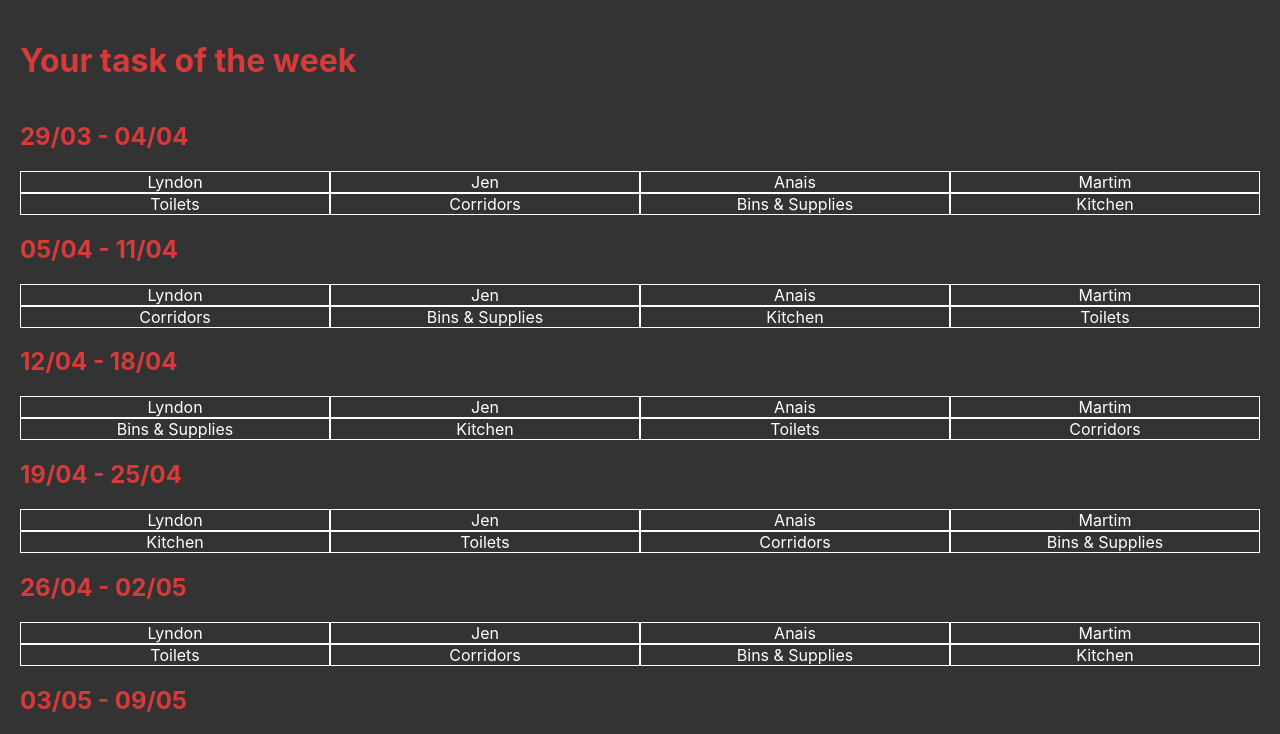
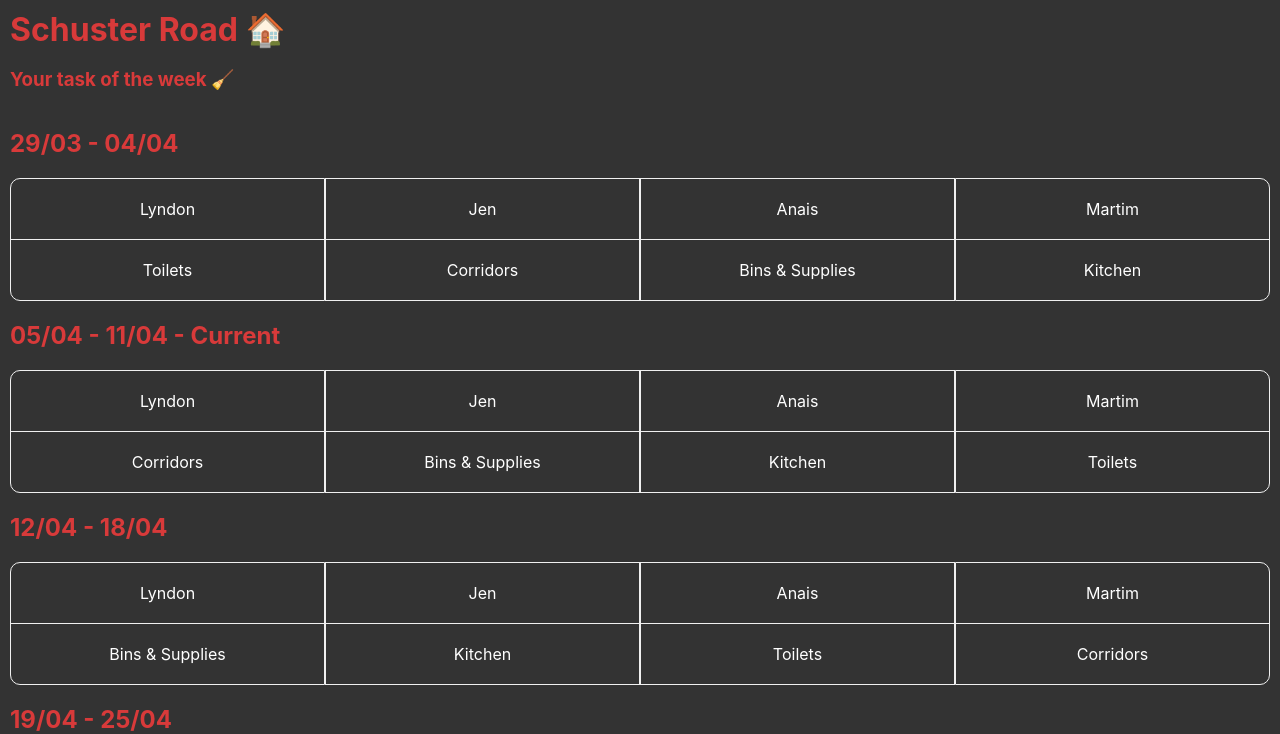
Before and after one commit to jenniredfield/my-house-task, a React (Create React App) app: page / in a window 1280 px wide. Shown: the top 734 px of the page. Built offline with nearby package versions, Linux system fonts and the light colour scheme.

Commit message:
Update stylesheet

```diff
--- a/src/App.css
+++ b/src/App.css
@@ -1,11 +1,16 @@
 body {
-  padding: 20px;
-  min-height: 100vh;
+  padding: 10px;
   background: #333;
+  overflow: scroll;
 }
 
 header {
   color: rgb(216, 58, 58);
+}
+
+header h1 {
+  margin: 0px;
+  padding: 0px;
 }
 
 .app-tasks {
@@ -23,10 +28,29 @@ header {
 
 .app-task-column {
   width: 30%;
+  border: 1px solid rgb(240, 240, 240);
+  text-align: center;
   color: white;
 }
 
+.app-task-column:nth-child(1) {
+  border-top-left-radius: 10px;
+  border-bottom-left-radius: 10px;
+}
+
+.app-task-column:nth-child(4) {
+  border-top-right-radius: 10px;
+  border-bottom-right-radius: 10px;
+}
+
 .app-task-row {
-  border: 1px solid white;
-  text-align: center;
+  padding: 10px;
+  display: flex;
+  align-items: center;
+  justify-content: center;
+  min-height: 40px;
 }
+
+.app-task-row:nth-child(1) {
+  border-bottom: 1px solid rgb(240, 240, 240);
+}
--- a/src/App.js
+++ b/src/App.js
@@ -34,15 +34,19 @@ function App() {
   return (
     <div className="App">
       <header>
-        <h1>Your task of the week</h1>
+        <h1>Schuster Road 🏠</h1>
+        <h3>Your task of the week 🧹</h3>
       </header>
       <div className="app-content">
         <div className="app-tasks">
           {listWithHouseMateTasks.map(
-            ({ weekDateDetails, houseMatesWithTasks }) => {
+            ({ weekDateDetails, houseMatesWithTasks }, i) => {
               return (
                 <div className="app-task">
-                  <h2 className="app-task-date-title">{`${weekDateDetails.weekStartDate} - ${weekDateDetails.weekEndDate}`}</h2>
+                  <h2 className="app-task-date-title">
+                    {`${weekDateDetails.weekStartDate} - ${weekDateDetails.weekEndDate}`}
+                    {i === 1 ? ' - Current' : ''}
+                  </h2>
 
                   <div className="app-task-details-container">
                     {houseMatesWithTasks.map((h) => {
```
